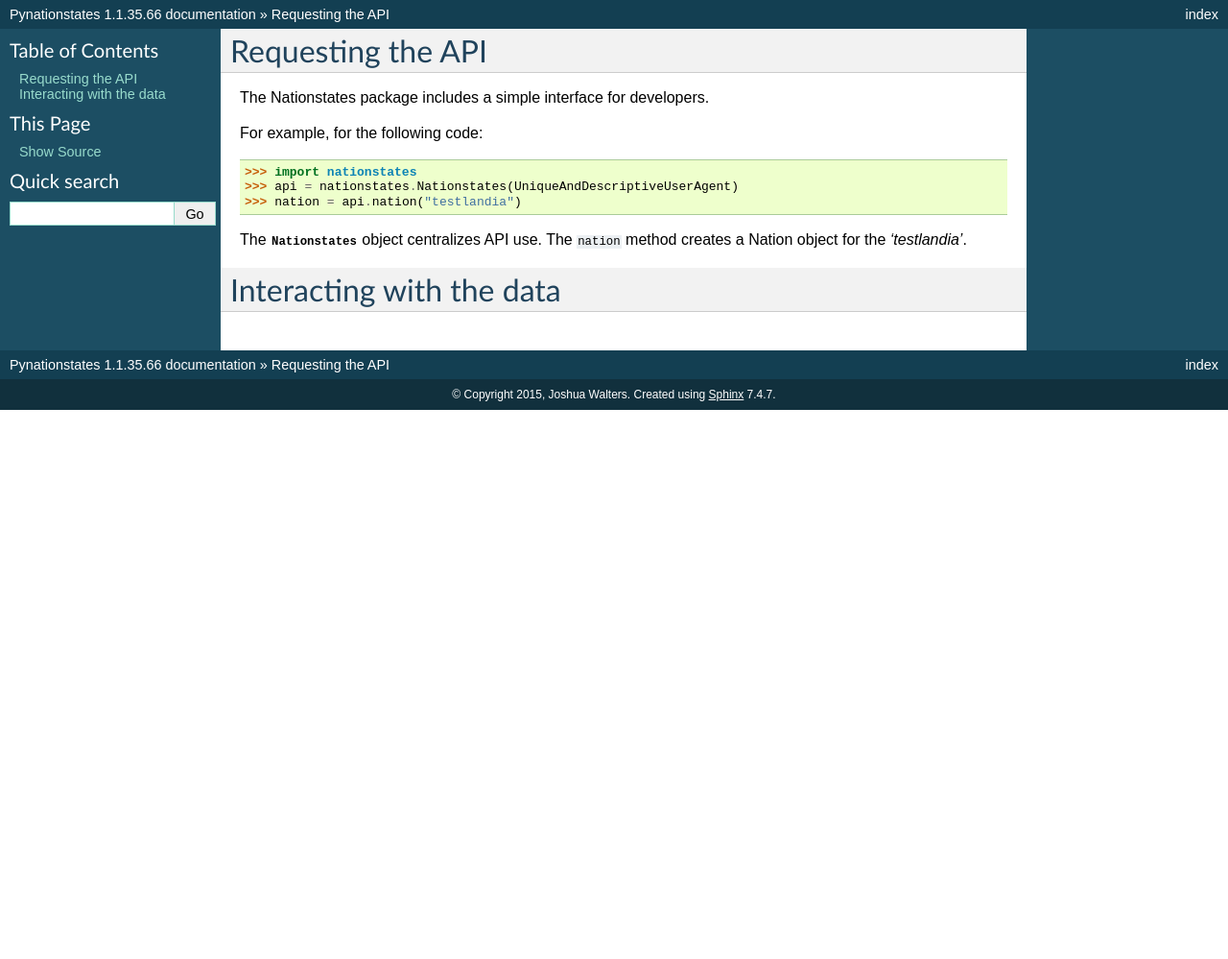
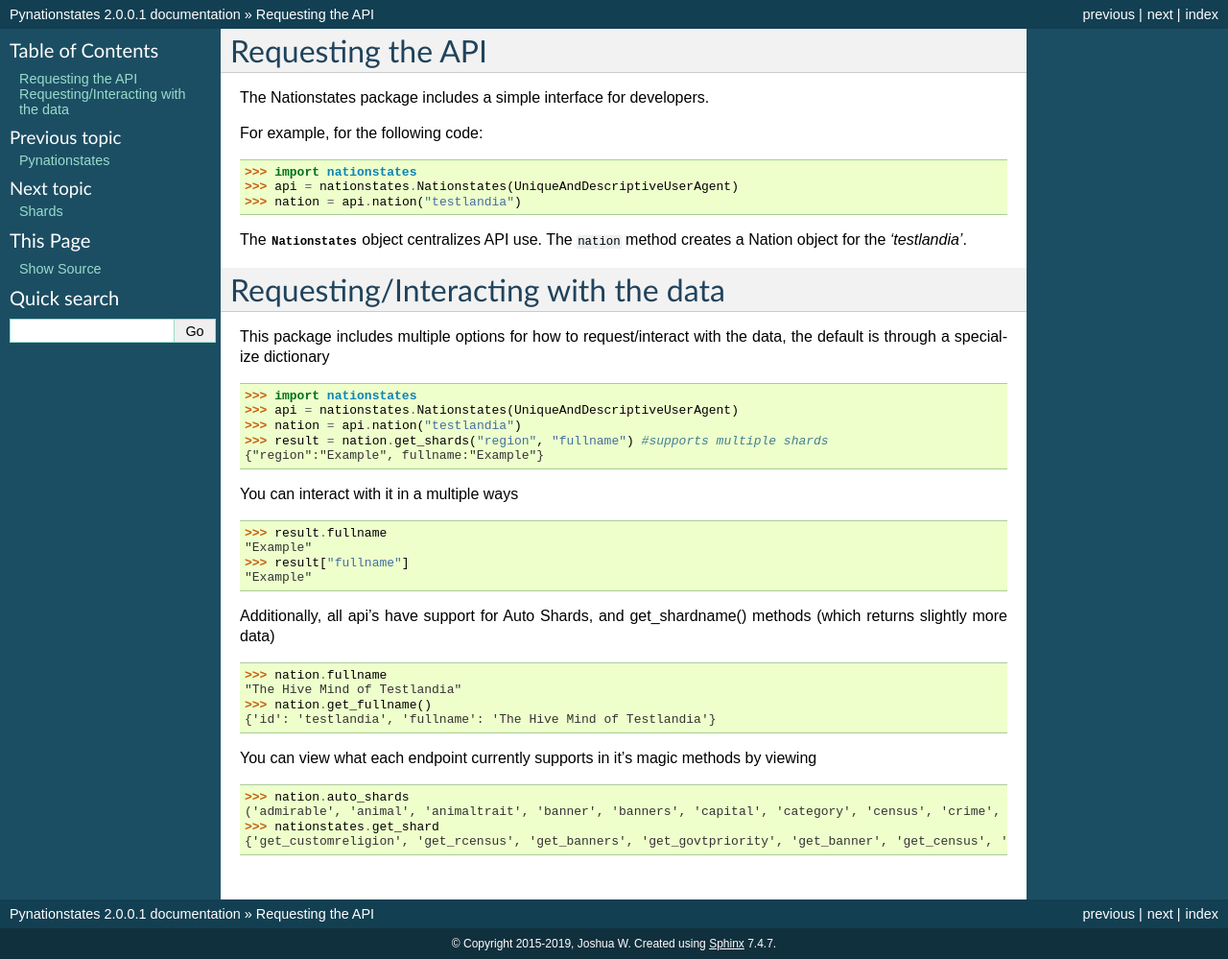
Before and after one commit to DolphDev/pynationstates, a Sphinx documentation site: the page built from docs/pages/nationstates.rst, in a window 1280 px wide. Shown: the whole page at 96% size. Built offline with Sphinx 7.4.7, drawn with Linux system fonts in a browser that asks for light colours; cross-references to code outside the pages are shown as plain code; before the commit the page ends 900 px from its top, so only the background shows below that.

Commit message:
First Doc Update

```diff
--- a/docs/conf.py
+++ b/docs/conf.py
@@ -49,17 +49,17 @@
 
 # General information about the project.
 project = 'Pynationstates'
-copyright = '2015, Joshua Walters'
-author = 'Joshua Walters'
+copyright = '2015-2019, Joshua W'
+author = 'Joshua W'
 
 # The version info for the project you're documenting, acts as replacement for
 # |version| and |release|, also used in various other places throughout the
 # built documents.
 #
 # The short X.Y version.
-version = '1.1.35'
+version = '2.0.0'
 # The full version, including alpha/beta/rc tags.
-release = '1.1.35.66'
+release = '2.0.0.1'
 
 # The language for content autogenerated by Sphinx. Refer to documentation
 # for a list of supported languages.
@@ -225,7 +225,7 @@
 #  author, documentclass [howto, manual, or own class]).
 latex_documents = [
   (master_doc, 'Pynationstates.tex', 'Pynationstates Documentation',
-   'Joshua Walters', 'manual'),
+   'Joshua W', 'manual'),
 ]
 
 # The name of an image file (relative to this directory) to place at the top of
--- a/docs/index.rst
+++ b/docs/index.rst
@@ -9,6 +9,7 @@
 .. toctree::
     :maxdepth: 1
 
-    pages/api
+    pages/nationstates
     pages/shard
     pages/code_overview
+    pages/PrivateRequests
--- a/docs/pages/nationstates.rst
+++ b/docs/pages/nationstates.rst
@@ -14,5 +14,35 @@
 The :class:`.Nationstates` object centralizes API use.  The :method:`.nation` method
 creates a :ref:`Nation` object for the `'testlandia'`.
 
-Interacting with the data
+Requesting/Interacting with the data
 ============
+
+This package includes multiple options for how to request/interact with the data, the default is through a specialize dictionary
+
+    >>> import nationstates
+    >>> api = nationstates.Nationstates(UniqueAndDescriptiveUserAgent)
+    >>> nation = api.nation("testlandia")
+    >>> result = nation.get_shards("region", "fullname") #supports multiple shards
+    {"region":"Example", fullname:"Example"}
+
+
+You can interact with it in a multiple ways
+
+    >>> result.fullname
+    "Example"
+    >>> result["fullname"]
+    "Example"
+
+Additionally, all api's have support for Auto Shards, and get_shardname() methods (which returns slightly more data)
+
+    >>> nation.fullname
+    "The Hive Mind of Testlandia"
+    >>> nation.get_fullname()
+    {'id': 'testlandia', 'fullname': 'The Hive Mind of Testlandia'}
+
+You can view what each endpoint currently supports in it's magic methods by viewing
+
+    >>> nation.auto_shards
+    ('admirable', 'animal', 'animaltrait', 'banner', 'banners', 'capital', 'category', 'census', 'crime', 'currency', 'customleader', 'customcapital', 'customreligion', 'dbid', 'deaths', 'demonym', 'demonym2', 'demonym2plural', 'dispatches', 'dispatchlist', 'endorsements', 'factbooks', 'factbooklist', 'firstlogin', 'flag', 'founded', 'foundedtime', 'freedom', 'fullname', 'gavote', 'gdp', 'govt', 'govtdesc', 'govtpriority', 'happenings', 'income', 'industrydesc', 'influence', 'lastactivity', 'lastlogin', 'leader', 'legislation', 'majorindustry', 'motto', 'name', 'notable', 'policies', 'poorest', 'population', 'publicsector', 'rcensus', 'region', 'religion', 'richest', 'scvote', 'sectors', 'sensibilities', 'tax', 'tgcanrecruit', 'tgcancampaign', 'type', 'wa', 'wabadges', 'wcensus')
+    >>> nationstates.get_shard
+    {'get_customreligion', 'get_rcensus', 'get_banners', 'get_govtpriority', 'get_banner', 'get_census', 'get_gavote', 'get_wcensus', 'get_firstlogin', 'get_notable', 'get_admirable', 'get_foundedtime', 'get_category', 'get_customleader', 'get_flag', 'get_currency', 'get_endorsements', 'get_lastlogin', 'get_region', 'get_religion', 'get_capital', 'get_name', 'get_type', 'get_happenings', 'get_crime', 'get_govtdesc', 'get_majorindustry', 'get_influence', 'get_customcapital', 'get_tax', 'get_tgcanrecruit', 'get_demonym2', 'get_legislation', 'get_poorest', 'get_wa', 'get_sectors', 'get_deaths', 'get_dbid', 'get_policies', 'get_scvote', 'get_lastactivity', 'get_demonym', 'get_freedom', 'get_animal', 'get_factbooklist', 'get_industrydesc', 'get_income', 'get_population', 'get_founded', 'get_richest', 'get_demonym2plural', 'get_gdp', 'get_dispatches', 'get_publicsector', 'get_fullname', 'get_motto', 'get_tgcancampaign', 'get_govt', 'get_sensibilities', 'get_dispatchlist', 'get_wabadges', 'get_factbooks', 'get_animaltrait', 'get_leader'}
```
Also changed, not shown: docs/pages/PrivateRequests.rst (added, +24 -0 lines), docs/pages/api.rst (deleted, +0 -16 lines), docs/pages/code_overview.rst (+4 -22 lines), 1 other file.
